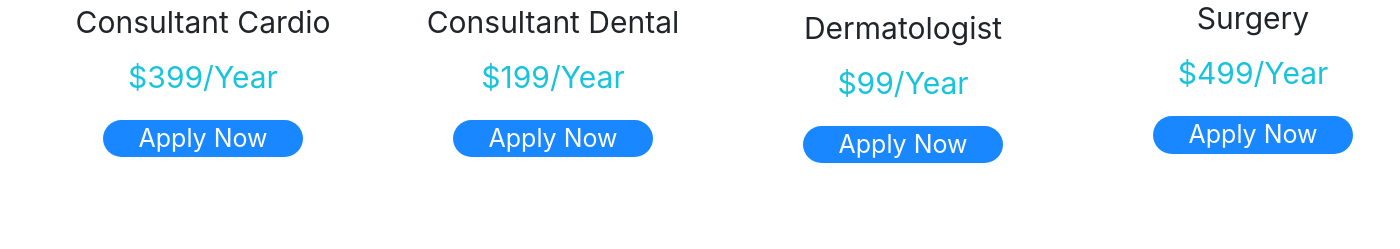
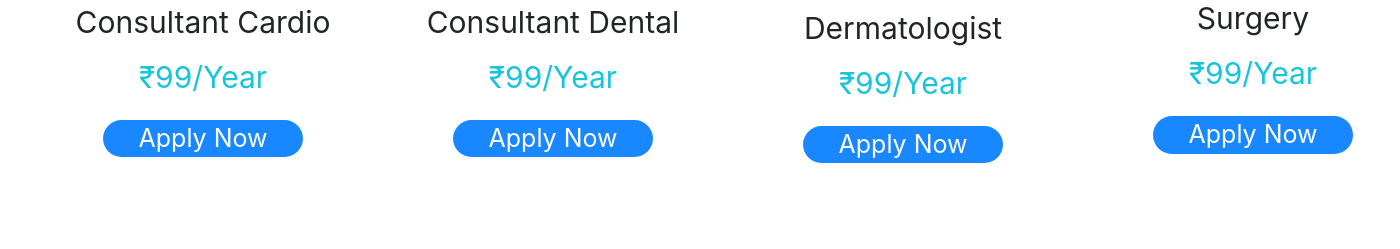
Before and after one commit to GAGGZ1/e-Chikitsalaya-Gramin-Swasthya-Sewa, a Flask app: page / in a window 1400 px wide. Shown: the part 4410-4659 px from the top of the page. Run offline with Flask 3, Linux system fonts and the light colour scheme; some libraries are stand-ins or nearby versions.

Commit message:
made some changes:

```diff
--- a/templates/index.html
+++ b/templates/index.html
@@ -315,7 +315,7 @@
                 <img class="resize-price" src="/static/images/doctors face/dermatologist-doctor.png" alt="">
                 <div class="text-container">
                   <div class="text-line">Consultant Dermatologist</div>
-                  <div class="text-line-2">$99/Year</div>
+                  <div class="text-line-2">₹99/Year</div>
                 </div>
                 <form  action="/create-checkout-session" method="post">
                   <button  class="submit-button2" type="submit" id="checkout-session">Apply Now</button>
@@ -324,8 +324,8 @@
               <div class="slide-img">
                 <img class="resize-price" src="/static/images/doctors face/plastic-aesthetic.png" alt="">
                 <div class="text-container">
-                  <div class="text-line">Consultant Plastic Surgery </div>
-                  <div class="text-line-2">$499/Year</div>
+                  <div class="text-line">Consultant Otolaryngologist </div>
+                  <div class="text-line-2">₹99/Year</div>
                 </div>
                 <form  action="/create-checkout-session" method="post">
                   <button  class="submit-button2" type="submit" id="checkout-session">Apply Now</button>
@@ -337,7 +337,7 @@
 
                 <div class="text-container">
                   <div class="text-line">Consultant Cardio</div>
-                  <div class="text-line-2">$399/Year</div>
+                  <div class="text-line-2">₹99/Year</div>
                 </div>
                 <form  action="/create-checkout-session" method="post">
                   <button  class="submit-button2" type="submit" id="checkout-session">Apply Now</button>
@@ -347,7 +347,7 @@
                 <img class="resize-price" src="/static/images/doctors face/dentist-doctor.png" alt="">
                 <div class="text-container">
                   <div class="text-line">Consultant Dental </div>
-                  <div class="text-line-2">$199/Year</div>
+                  <div class="text-line-2">₹99/Year</div>
                 </div>
                 <form  action="/create-checkout-session" method="post">
                   <button  class="submit-button2" type="submit" id="checkout-session">Apply Now</button>
@@ -357,7 +357,7 @@
                 <img class="resize-price" src="/static/images/doctors face/dermatologist-doctor.png" alt="">
                 <div class="text-container">
                   <div class="text-line">Consultant Dermatologist</div>
-                  <div class="text-line-2">$99/Year</div>
+                  <div class="text-line-2">₹99/Year</div>
                 </div>
                 <form  action="/create-checkout-session" method="post">
                   <button  class="submit-button2" type="submit" id="checkout-session">Apply Now</button>
@@ -367,7 +367,7 @@
                 <img class="resize-price" src="/static/images/doctors face/plastic-aesthetic.png" alt="">
                 <div class="text-container">
                   <div class="text-line">Consultant Plastic Surgery </div>
-                  <div class="text-line-2">$499/Year</div>
+                  <div class="text-line-2">₹99/Year</div>
                 </div>
                 <form  action="/create-checkout-session" method="post">
                   <button  class="submit-button2" type="submit" id="checkout-session">Apply Now</button>
@@ -378,7 +378,7 @@
 
                 <div class="text-container">
                   <div class="text-line">Consultant Cardio</div>
-                  <div class="text-line-2">$399/Year</div>
+                  <div class="text-line-2">₹99/Year</div>
                 </div>
                 <form  action="/create-checkout-session" method="post">
                   <button  class="submit-button2" type="submit" id="checkout-session">Apply Now</button>
@@ -388,7 +388,7 @@
                 <img class="resize-price" src="/static/images/doctors face/dentist-doctor.png" alt="">
                 <div class="text-container">
                   <div class="text-line">Consultant Dental </div>
-                  <div class="text-line-2">$199/Year</div>
+                  <div class="text-line-2">₹99/Year</div>
                 </div>
                 <form  action="/create-checkout-session" method="post">
                   <button  class="submit-button2" type="submit" id="checkout-session">Apply Now</button>
@@ -398,7 +398,7 @@
                 <img class="resize-price" src="/static/images/doctors face/dermatologist-doctor.png" alt="">
                 <div class="text-container">
                   <div class="text-line">Consultant Dermatologist</div>
-                  <div class="text-line-2">$99/Year</div>
+                  <div class="text-line-2">₹99/Year</div>
                 </div>
                 <form  action="/create-checkout-session" method="post">
                   <button  class="submit-button2" type="submit" id="checkout-session">Apply Now</button>
@@ -408,7 +408,7 @@
                 <img class="resize-price" src="/static/images/doctors face/plastic-aesthetic.png" alt="">
                 <div class="text-container">
                   <div class="text-line">Consultant Plastic Surgery </div>
-                  <div class="text-line-2">$499/Year</div>
+                  <div class="text-line-2">₹99/Year</div>
                 </div>
                 <form  action="/create-checkout-session" method="post">
                   <button  class="submit-button2" type="submit" id="checkout-session">Apply Now</button>
@@ -419,7 +419,7 @@
 
                 <div class="text-container">
                   <div class="text-line">Consultant Cardio</div>
-                  <div class="text-line-2">$399/Year</div>
+                  <div class="text-line-2">₹99/Year</div>
                 </div>
                 <form  action="/create-checkout-session" method="post">
                   <button  class="submit-button2" type="submit" id="checkout-session">Apply Now</button>
@@ -429,7 +429,7 @@
                 <img class="resize-price" src="/static/images/doctors face/dentist-doctor.png" alt="">
                 <div class="text-container">
                   <div class="text-line">Consultant Dental </div>
-                  <div class="text-line-2">$199/Year</div>
+                  <div class="text-line-2">₹99/Year</div>
                 </div>
                 <form  action="/create-checkout-session" method="post">
                   <button  class="submit-button2" type="submit" id="checkout-session">Apply Now</button>
@@ -439,7 +439,7 @@
                 <img class="resize-price" src="/static/images/doctors face/dermatologist-doctor.png" alt="">
                 <div class="text-container">
                   <div class="text-line">Consultant Dermatologist</div>
-                  <div class="text-line-2">$99/Year</div>
+                  <div class="text-line-2">₹99/Year</div>
                 </div>
                 <form  action="/create-checkout-session" method="post">
                   <button  class="submit-button2" type="submit" id="checkout-session">Apply Now</button>
@@ -449,7 +449,7 @@
                 <img class="resize-price" src="/static/images/doctors face/plastic-aesthetic.png" alt="">
                 <div class="text-container">
                   <div class="text-line">Consultant Plastic Surgery </div>
-                  <div class="text-line-2">$499/Year</div>
+                  <div class="text-line-2">₹99/Year</div>
                 </div>
                 <form  action="/create-checkout-session" method="post">
                   <button  class="submit-button2" type="submit" id="checkout-session">Apply Now</button>
```
